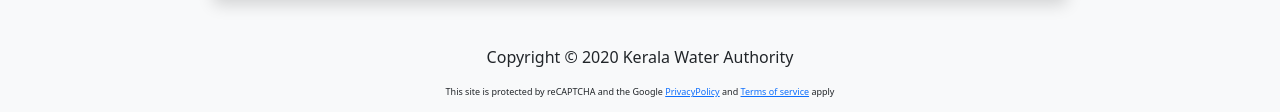
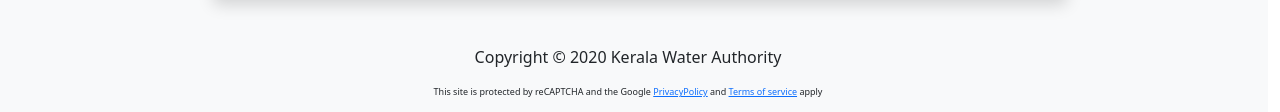
Before and after one commit to Mohammedshuhaib/Kerala-water-authority, a plain HTML site: page LastRecipt.html in a window 1280 px wide. Shown: the part 775-887 px from the top of the page. Drawn offline with nearby package versions, Linux system fonts and the light colour scheme.

Commit message:
Update LastRecipt.html

```diff
--- a/LastRecipt.html
+++ b/LastRecipt.html
@@ -124,7 +124,7 @@
             </div>
         </div>
     </div>
-    <div class="row bg-light">
+    <div class="row bg-light" style="width:100%;">
         <div class="mt-5 text-center">
             <div>
                 <p>Copyright &#169 2020 Kerala Water Authority</p>
```
